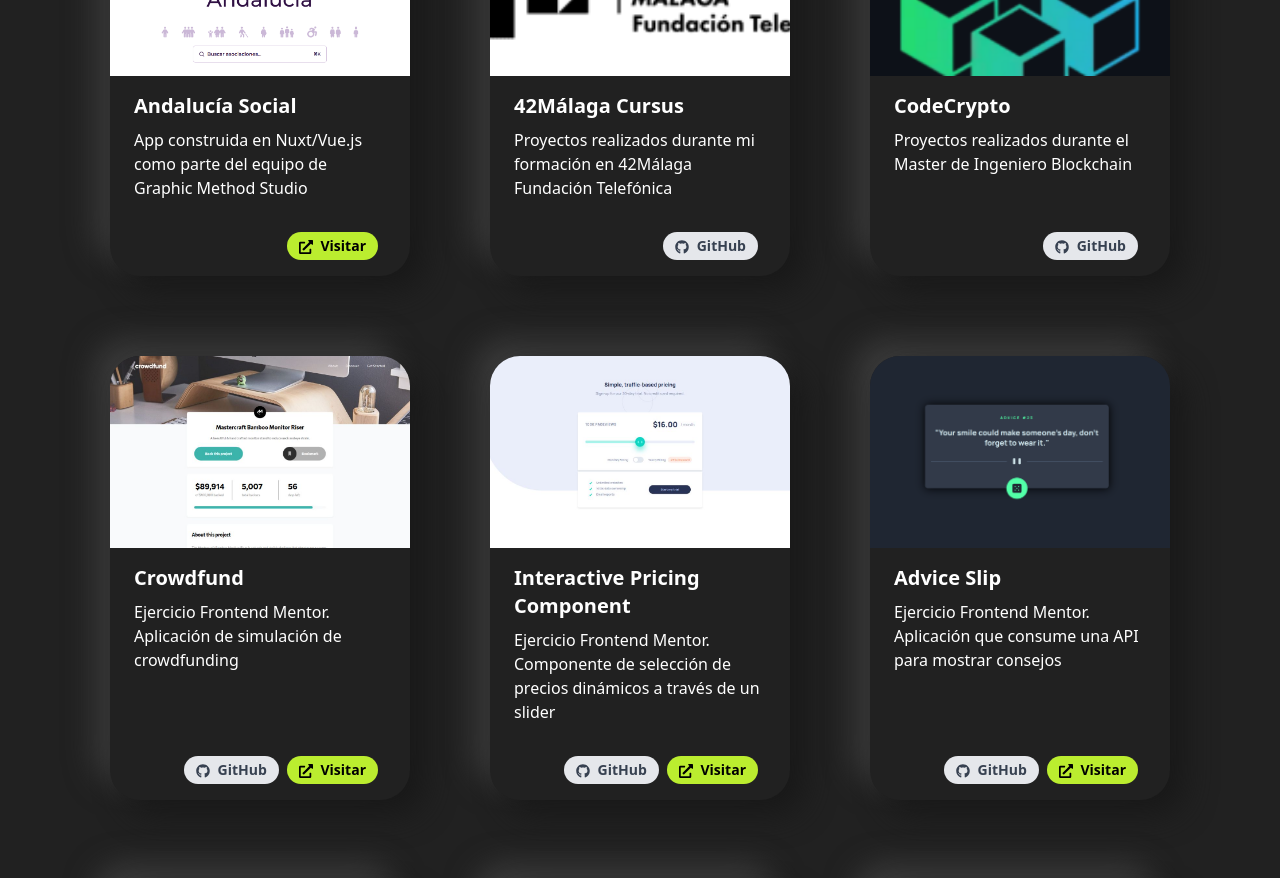
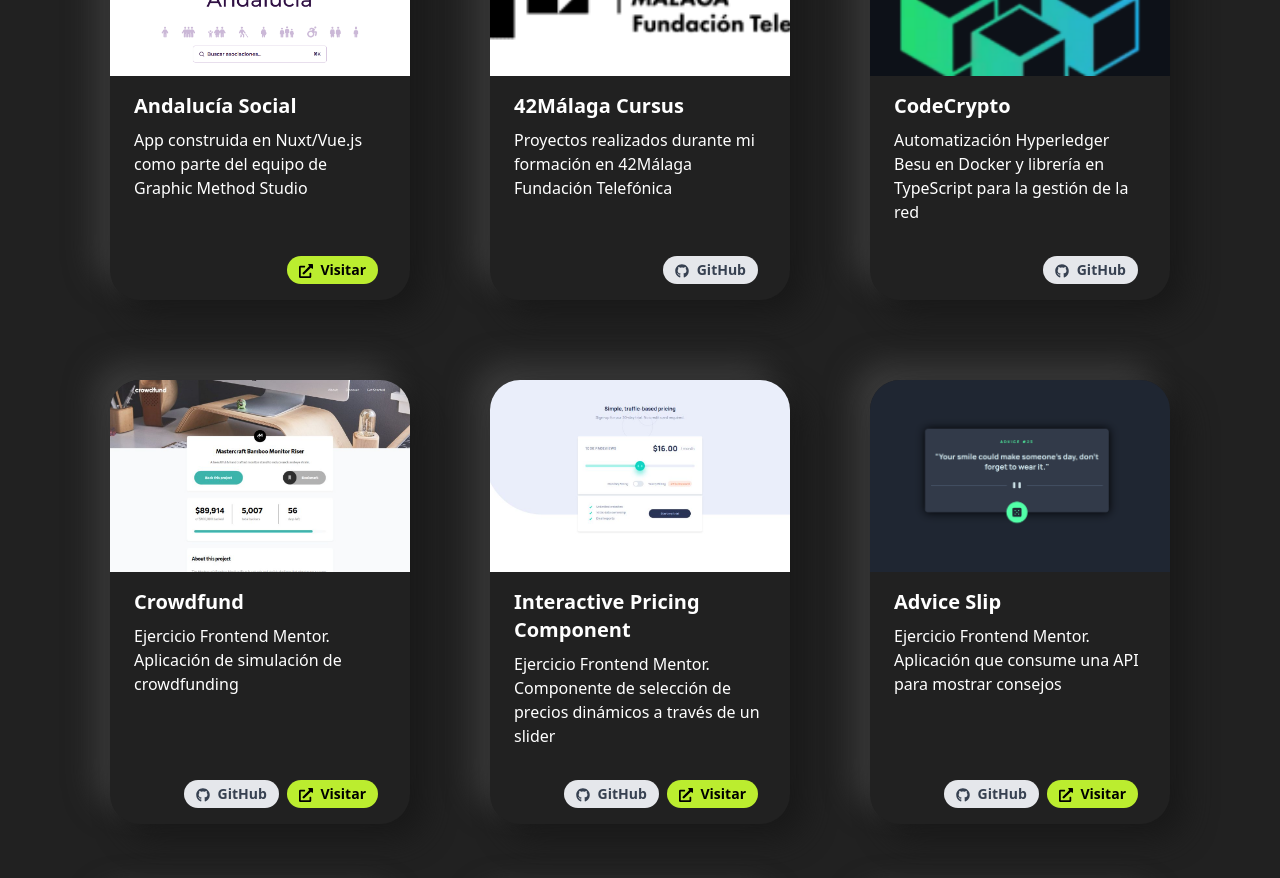
Before and after one commit to aguorcha/portfolio, a React (Vite) app: page / in a window 1280 px wide. Shown: the part 1160-2038 px from the top of the page. Built offline with nearby package versions, Linux system fonts and the light colour scheme.

Commit message:
Actualizacion repo codecrypto

```diff
--- a/src/data.json
+++ b/src/data.json
@@ -20,7 +20,7 @@
       "titleKey": "codeCrypto.title",
       "descriptionKey": "codeCrypto.description",
       "image": "/codecrypto2.png",
-      "githubUrl": "https://github.com/aguorcha/codecrypto-project"
+      "githubUrl": "https://github.com/aguorcha/pfm-web2.5-feb25"
     },
     {
       "id": 4,
--- a/src/projectTranslations.js
+++ b/src/projectTranslations.js
@@ -5,7 +5,7 @@ export const projectTranslations = {
     "42malagaCursus.title": "42Málaga Cursus",
     "42malagaCursus.description": "Projects completed during my training at 42Málaga Fundación Telefónica",
     "codeCrypto.title": "CodeCrypto",
-    "codeCrypto.description": "Projects completed during the Blockchain Engineer Master's program",
+    "codeCrypto.description": "Hyperledger Besu Automation in Docker and TypeScript Library for Network Management",
     "crowdfund.title": "Crowdfund",
     "crowdfund.description": "Frontend Mentor exercise. Crowdfunding simulation application",
     "interactivePricing.title": "Interactive Pricing Component",
@@ -29,7 +29,7 @@ export const projectTranslations = {
     "42malagaCursus.title": "42Málaga Cursus",
     "42malagaCursus.description": "Proyectos realizados durante mi formación en 42Málaga Fundación Telefónica",
     "codeCrypto.title": "CodeCrypto",
-    "codeCrypto.description": "Proyectos realizados durante el Master de Ingeniero Blockchain",
+    "codeCrypto.description": "Automatización Hyperledger Besu en Docker y librería en TypeScript para la gestión de la red",
     "crowdfund.title": "Crowdfund",
     "crowdfund.description": "Ejercicio Frontend Mentor. Aplicación de simulación de crowdfunding",
     "interactivePricing.title": "Interactive Pricing Component",
```
